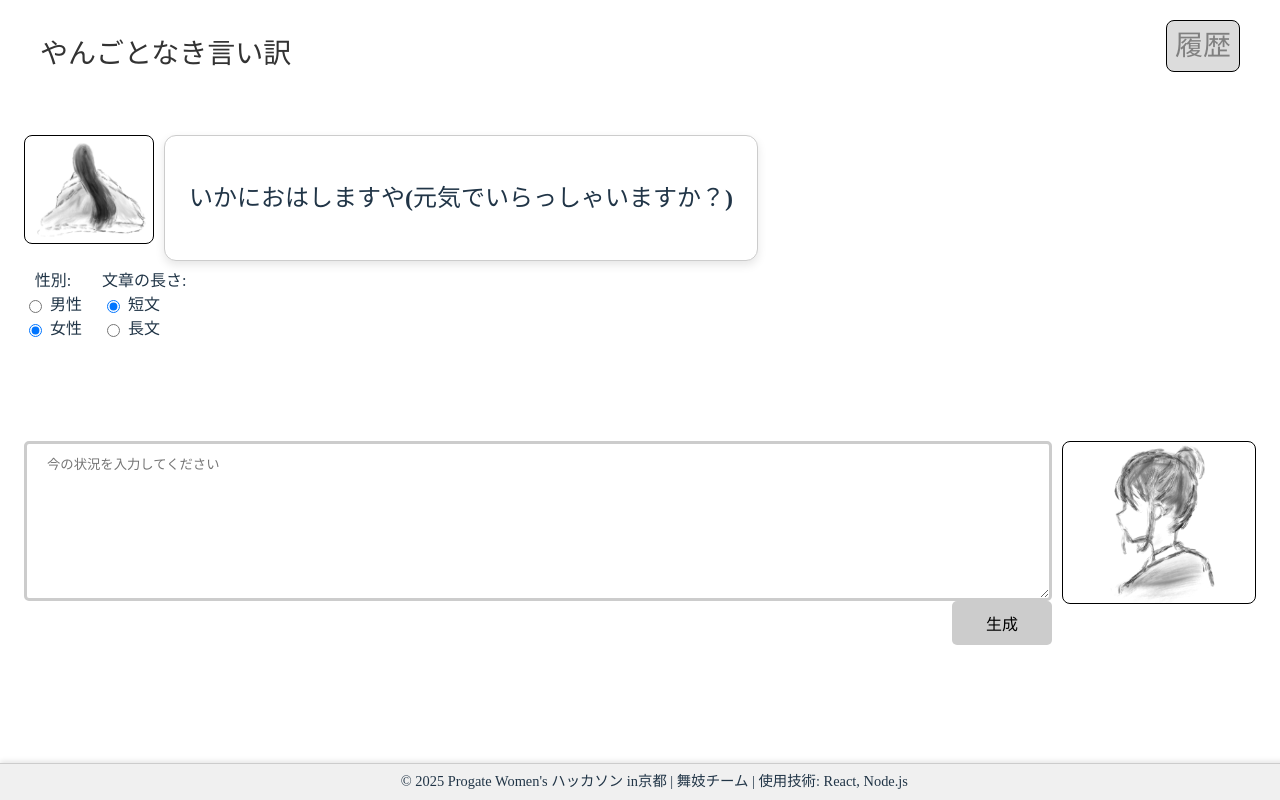
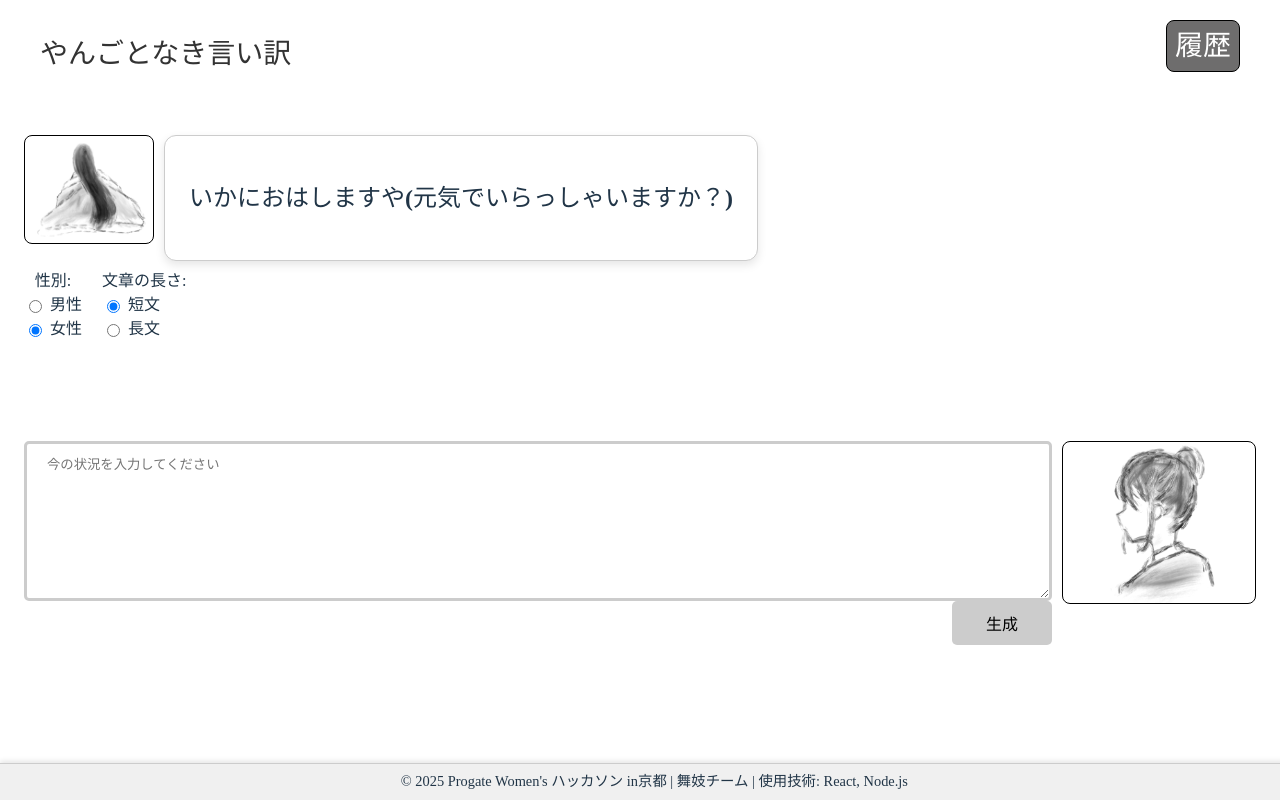
Before and after one commit to mimiyako3/iiwake, a React (Vite) app in the folder frontend/my-app/: page /main in a window 1280 px wide. In both pictures the pointer is over the link "履歴". Built offline with nearby package versions, Linux system fonts and the light colour scheme.

Commit message:
ホバー時のボタンの色変更追加

```diff
--- a/frontend/my-app/src/styles/MainPage.module.css
+++ b/frontend/my-app/src/styles/MainPage.module.css
@@ -128,7 +128,8 @@
 }
 
 .historyLink:hover {
-  color: gray;
+  color: white;
+  background-color: rgb(110, 109, 109);
 }
 
 .historyContainer {
```
